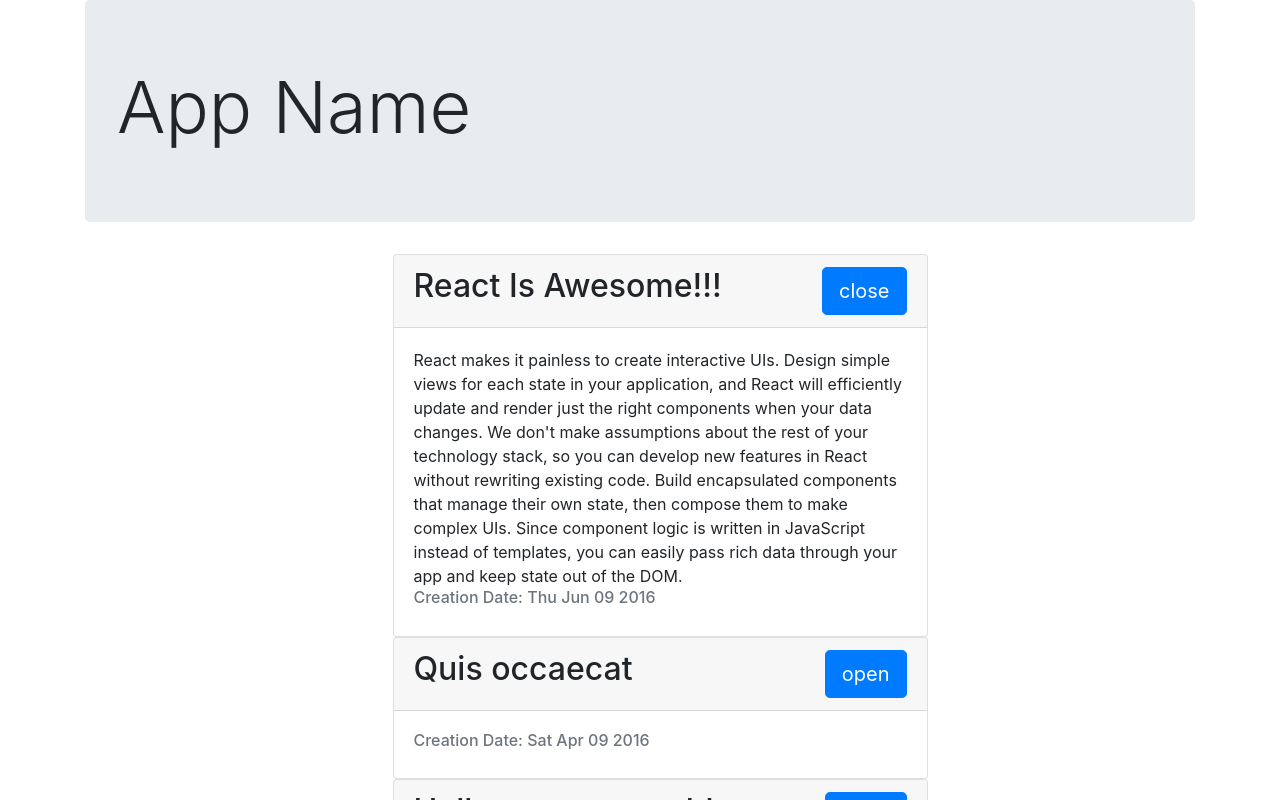
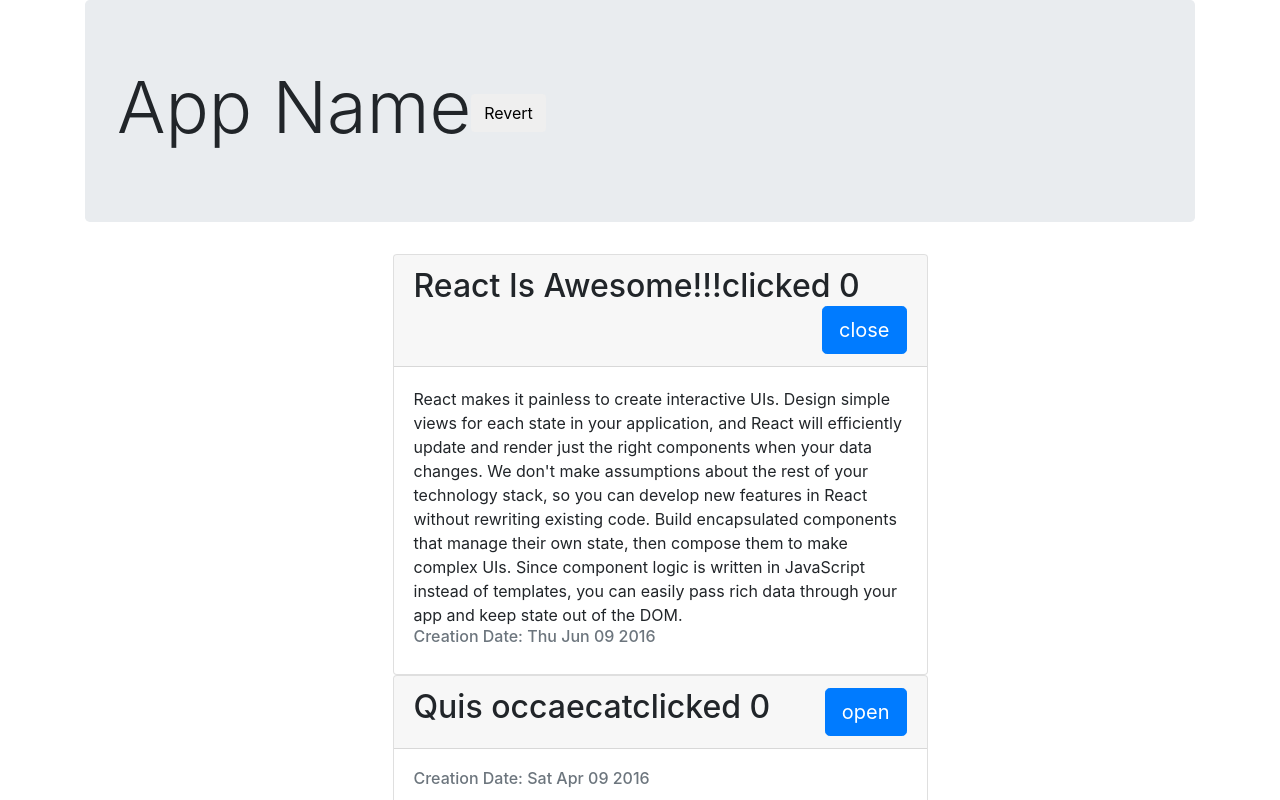
Before and after one commit to SkyPeer/react, a React (Create React App) app in the folder app/: page / in a window 1280 px wide. Shown: the top 800 px of the page. Built offline with nearby package versions, Linux system fonts and the light colour scheme; the HTML template or start-up script is replaced by a standard one.

Commit message:
react update

```diff
--- a/app/src/components/App.js
+++ b/app/src/components/App.js
@@ -1,18 +1,33 @@
-import React from 'react';
+import React, {Component} from 'react';
 import ArticleList from './ArticleList'
 import articles from '../fixtures'
 import 'bootstrap/dist/css/bootstrap.css'
 
-function App(){
-    return (
-        <div className="container">
-            <div className="jumbotron">
-                <h1 className="display-3">App Name</h1>
+class App extends Component {
+    state = {
+        reverted: false
+    };
+    render()
+    {
+        console.log('-----', '2', this.state);
+        return (
+            <div className="container">
+                <div className="jumbotron">
+                    <h1 className="display-3">
+                        App Name
+                        <button className="btn" onClick = {this.revert}>Revert</button>
+                    </h1>
+                </div>
+                <ArticleList articles={this.state.reverted ? articles.reverse() : articles}/>
             </div>
-            <ArticleList articles = {articles} />
-        </div>
+        )
+    }
+    revert = () => {
+        console.log('-----', '1');
+        this.setState({reverted: !this.state.reverted})
+    }
 
-    )
-}
+};
+
 
 export default App;
--- a/app/src/components/Article.js
+++ b/app/src/components/Article.js
@@ -1,18 +1,33 @@
-import React, {Component} from 'react';
+import React, {PureComponent} from 'react';
 
-class Article extends Component {
+class Article extends PureComponent {
     constructor(props){
     super(props)
 
         this.state = {
-        isOpen: props.defaultOpen
+        isOpen: props.defaultOpen,
+            count: 0
         }
     }
+/*
+    shouldComponentUpdate(nextProps, nextState){
+        return this.state.isOpen !== nextState.isOpen
+    }
+*/
 
     componentWillMount() {
-        console.log('---', 'mounting')
+     //   console.log('---', 'mounting')
+    }
+    componentWillReceiveProps(nextProps){
+     //   console.log('-----','will ReceiveProps')
+        if (nextProps.defaultOpen !== this.props.defaultOpen) this.setState({
+            isOpen: nextProps.defaultOpen
+        })
     }
 
+    componentWillUpdate() {
+     //   console.log('-----','will update')
+    }
 
     /*state = {
         isOpen: true
@@ -22,13 +37,14 @@
         // console.log('THIS:', this);
         const {article} = this.props;
         const style = {width: '50%'};
-        console.log('----- Article Props', this.props);
+    //    console.log('----- Article Props', this.props);
         const body = this.state.isOpen && <section className="card-text">{article.text}</section>;
         return (
             <div className="card mx-auto" style = {style}>
                 <div className="card-header">
-                <h2>
+                <h2 onClick = {this.incrementCounter}>
                     {article.title}
+                    clicked {this.state.count}
                     <button onClick={this.handleClick} className="btn btn-primary btn-lg float-right">
                         {this.state.isOpen ? 'close' : 'open'}
                     </button>
@@ -53,8 +69,14 @@
         }
 */
 
+        incrementCounter = () => {
+            this.setState({
+                count:this.state.count + 1
+            })
+        };
+
         handleClick = () => {
-            console.log('------', 'clicked');
+          //  console.log('------', 'clicked');
             this.setState({
                 isOpen: !this.state.isOpen
             })
```
